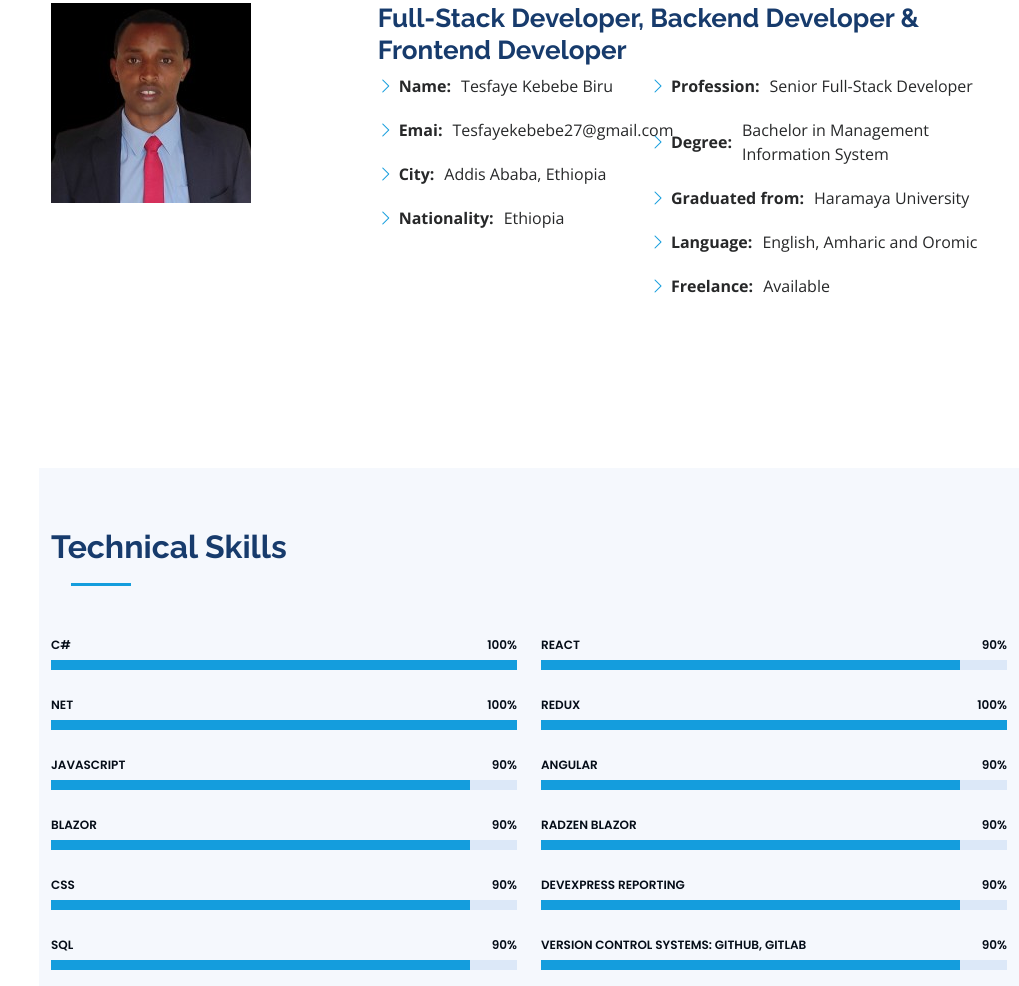
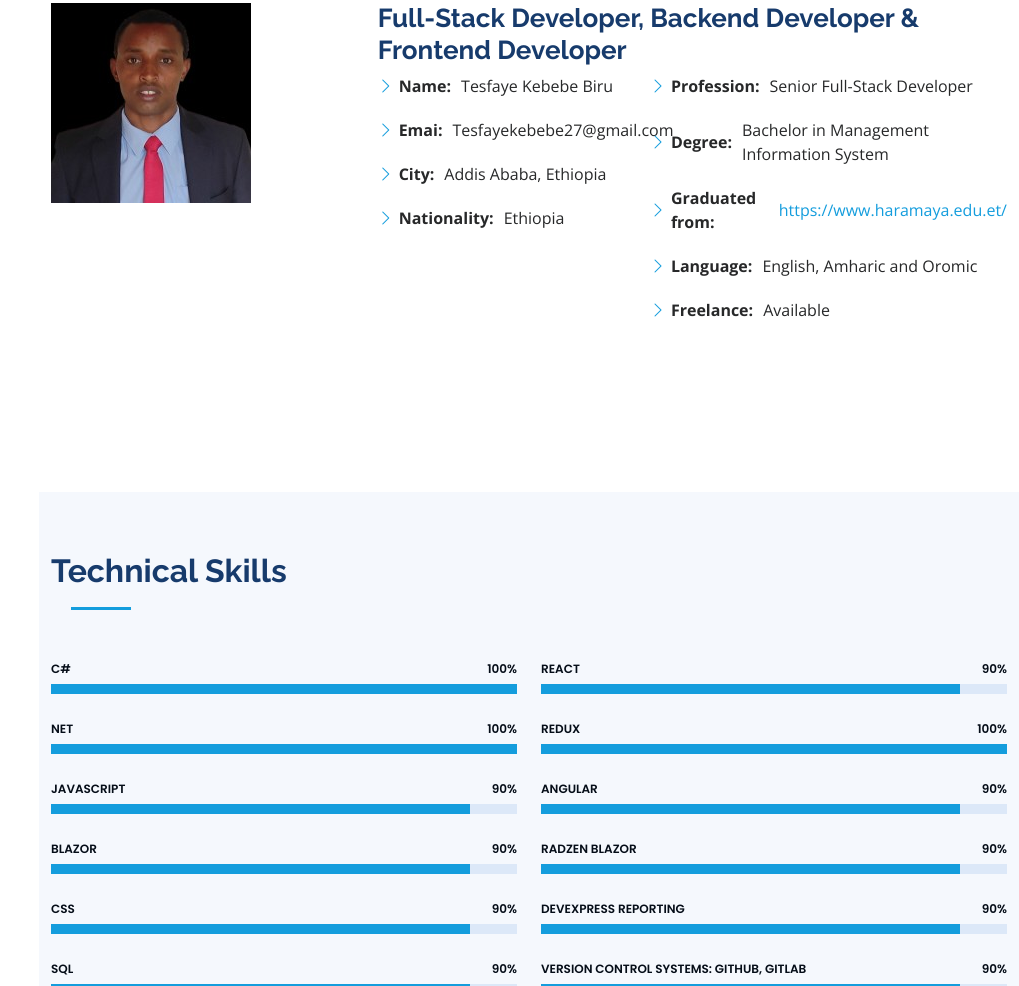
Before and after one commit to tesfayeKebebe/Portifolio, a plain HTML site: page index.html in a window 1280 px wide. Shown: the part 1069-2055 px from the top of the page, without its empty margins (261-1280 px from the left). Drawn offline with nearby package versions, Linux system fonts and the light colour scheme.

```diff
--- a/index.html
+++ b/index.html
@@ -105,7 +105,7 @@
                 <ul>
                   <li><i class="bi bi-chevron-right"></i> <strong>Profession:</strong> <span>Senior Full-Stack Developer</span></li>
                   <li><i class="bi bi-chevron-right"></i> <strong>Degree:</strong> <span>Bachelor in Management Information System </span></li>
-                  <li><i class="bi bi-chevron-right"></i> <strong>Graduated from:</strong> <span>Haramaya University</span></li>
+                  <li><i class="bi bi-chevron-right"></i> <strong>Graduated from:</strong>  <a href="https://www.haramaya.edu.et/" class="google-plus">https://www.haramaya.edu.et/</a> <span></span></li>
                   <li><i class="bi bi-chevron-right"></i> <strong>Language:</strong> <span>English, Amharic and Oromic</span></li>
                   <li><i class="bi bi-chevron-right"></i> <strong>Freelance:</strong> <span>Available</span></li>
                 </ul>
```
